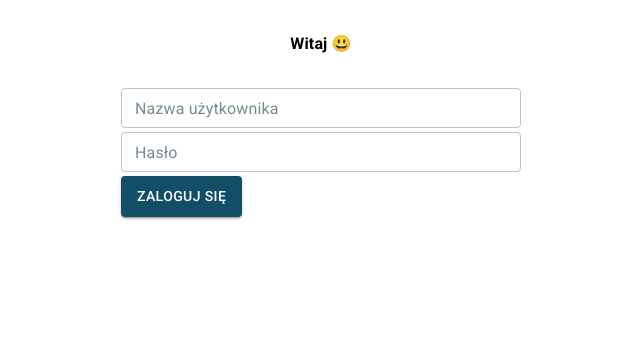
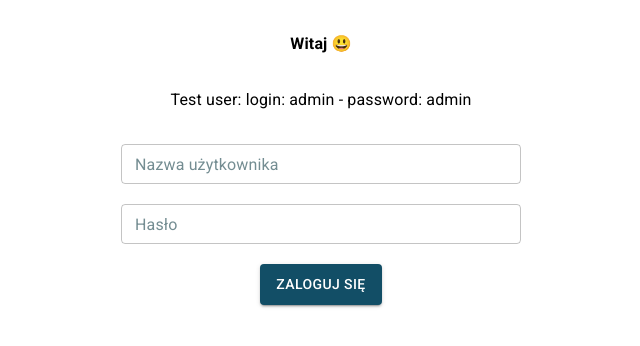
Before and after one commit to Soberek/edureport-app, a React (Vite) app: page /login in a window 1280 px wide. Shown: the top 346 px of the page, without its empty margins (319-959 px from the left). Built offline with nearby package versions, Linux system fonts and the light colour scheme; no server answers.

Commit message:
style: Login page form styling

```diff
--- a/src/pages/Login/Login.tsx
+++ b/src/pages/Login/Login.tsx
@@ -46,10 +46,14 @@ export const Login = () => {
       <Typography textAlign="center" fontWeight="bold">
         Witaj 😃
       </Typography>
+
+      <Box>
+        <Typography textAlign="center">Test user: login: admin - password: admin</Typography>
+      </Box>
       <Formik initialValues={initial_login_values} validationSchema={validationSchema} onSubmit={(values) => fetchUser(values)}>
         {({ touched, errors }) => (
-          <Box sx={{ display: "flex", flexDirection: "column", rowGap: 2, alignItems: "center" }}>
-            <Form>
+          <Form>
+            <Box sx={{ display: "flex", flexDirection: "column", gap: 2, alignItems: "center" }}>
               <Field
                 as={TextField}
                 id="username"
@@ -74,8 +78,8 @@ export const Login = () => {
               <Button variant="contained" sx={{ paddingY: 1 }} color="primary" type="submit">
                 Zaloguj się
               </Button>
-            </Form>
-          </Box>
+            </Box>
+          </Form>
         )}
       </Formik>
     </Box>
```
